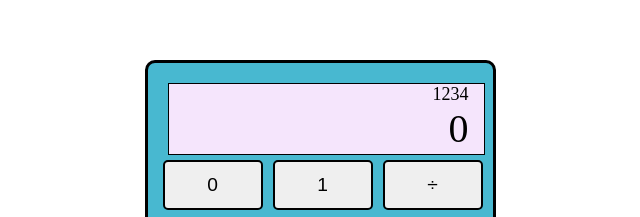
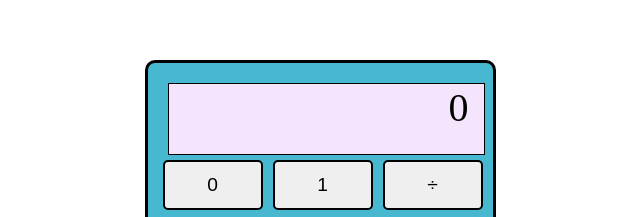
Before and after one commit to B3AST721/Calculator, a plain HTML site: page index.html in a window 1280 px wide. Shown: the part 150-367 px from the top of the page, 320-960 px from the left. Drawn offline with Linux system fonts and the light colour scheme.

Commit message:
updated calculator

```diff
--- a/index.html
+++ b/index.html
@@ -10,8 +10,8 @@
 <body>
 <div class="calculator">
     <div class="display">
-        <div class="previous-number">1234</div>
-        <div class="current-number">567</div>
+        <div class="previous-number"></div>
+        <div class="current-number"></div>
     </div>
     <div class="keys">
         <button value="0" class="number">0</button>
--- a/styles.css
+++ b/styles.css
@@ -26,7 +26,7 @@
     background-color: #F5E5FC;
     width: 300px;
     height: 70px;
-    overflow: visible;
+    overflow: auto;
 }
 
 .current-number {
```
